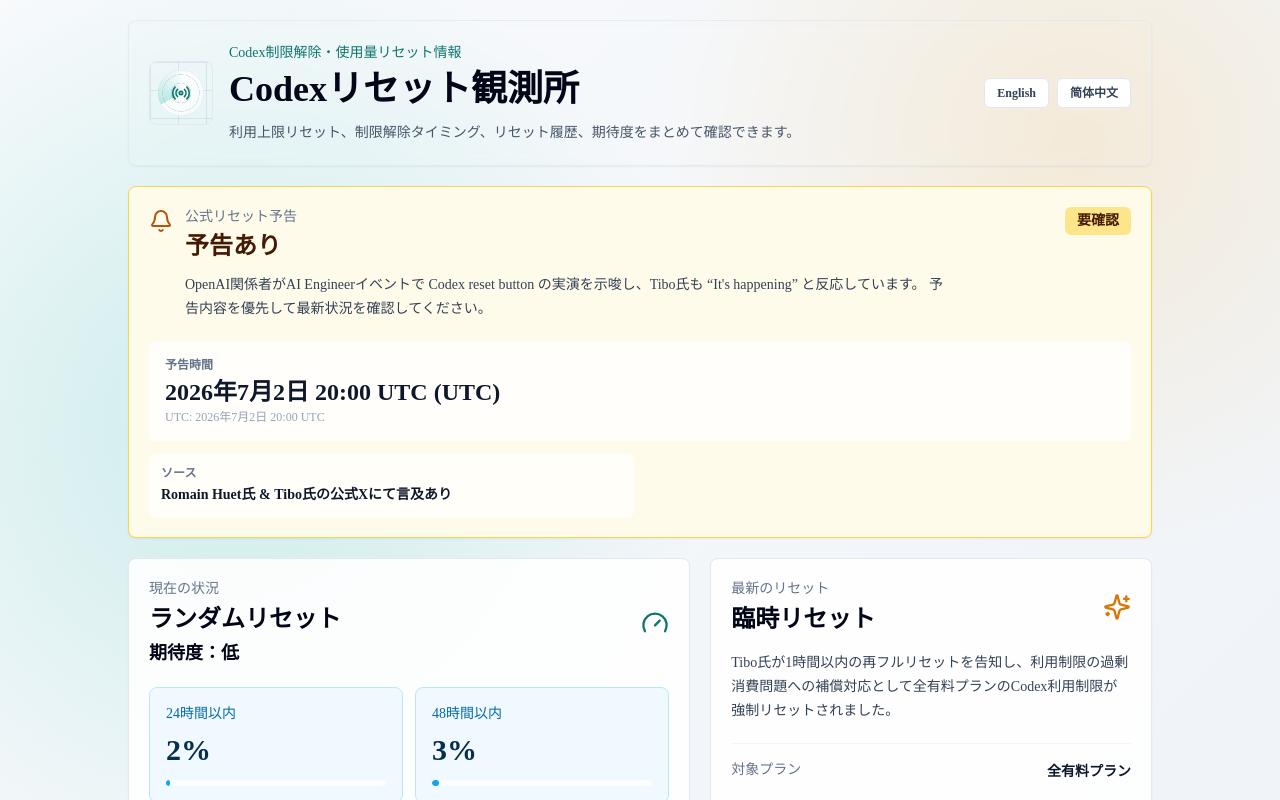
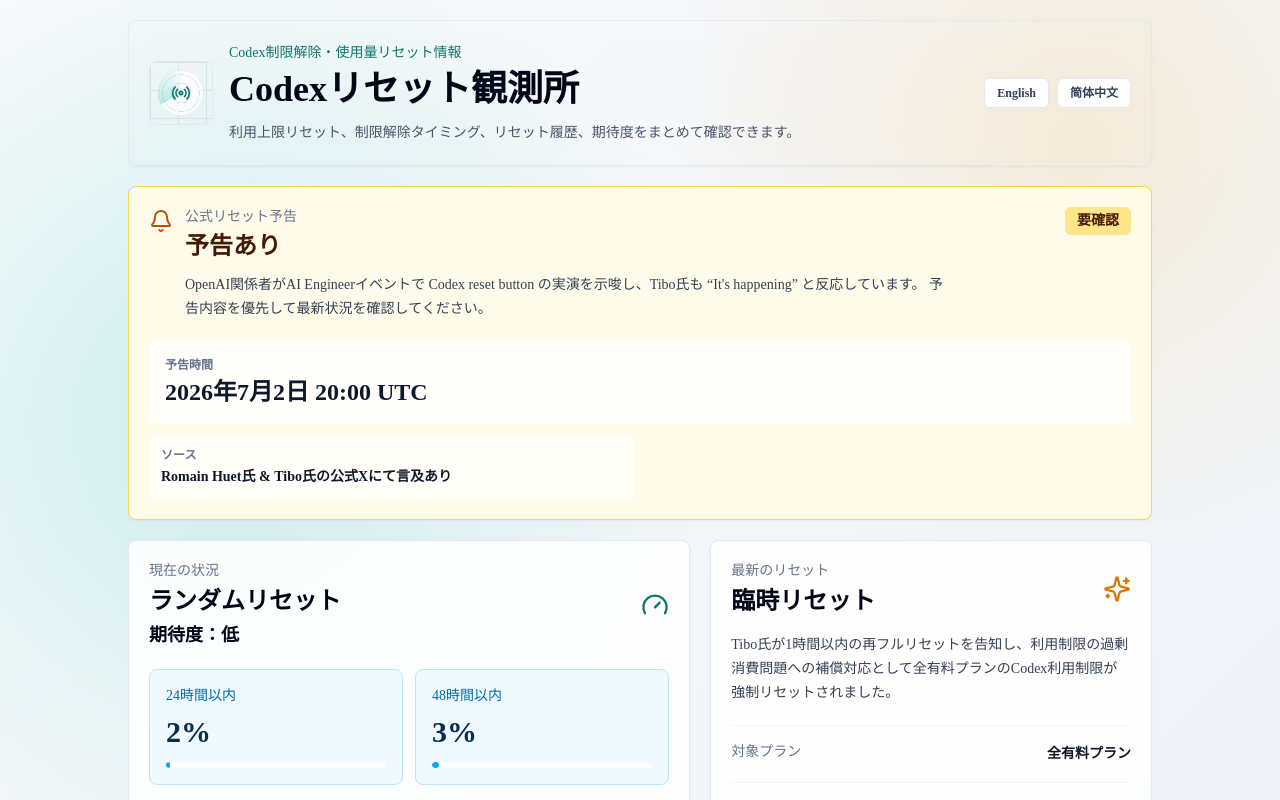
Before and after one commit to gussuri/codex-reset-observatory, a Next.js app: page / in a window 1280 px wide. Shown: the top 800 px of the page. Built offline with nearby package versions, Linux system fonts and the light colour scheme; no server answers.

Commit message:
style(ui): simplify LocalizedDateTime display to show only localized browser time without redundancy

```diff
--- a/components/LocalizedDateTime.tsx
+++ b/components/LocalizedDateTime.tsx
@@ -27,20 +27,14 @@ export function LocalizedDateTime({ value, locale = "ja", className }: Localized
   }
 
   const formatLocale = locale === "en" ? "en-US" : locale === "zh" ? "zh-CN" : "ja-JP";
-  const utc = formatDateTimeInZone(date, "UTC", formatLocale);
   const local = timeZone ? formatDateTimeInZone(date, timeZone, formatLocale) : null;
 
-  const localLabel = locale === "en" ? "Local" : locale === "zh" ? "本地时间" : "現地時間";
   const detectingLabel = locale === "en" ? "Detecting time zone..." : locale === "zh" ? "正在检测时区..." : "タイムゾーンを検出中...";
 
   return (
-    <span className={`inline-flex flex-col gap-0.5 ${className}`}>
+    <span className={`inline-flex flex-col ${className}`}>
       <span className="block font-bold text-slate-900 leading-tight">
         {local ?? detectingLabel}
-        {timeZone ? ` (${timeZone})` : ""}
-      </span>
-      <span className="block text-xs font-normal text-slate-400">
-        UTC: {utc}
       </span>
     </span>
   );
```
